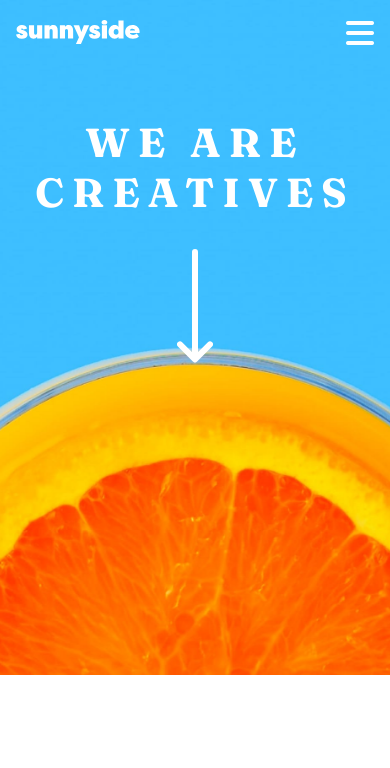
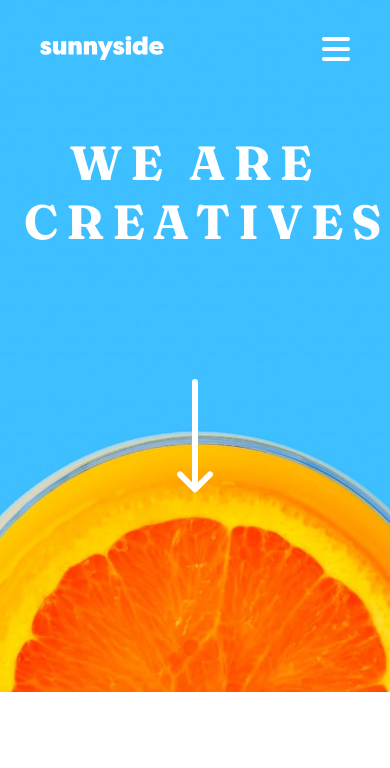
Before and after one commit to Joesexton9789/sunnyside-agency-landing-page, a plain HTML site: page index.html in a window 390 px wide. Shown: the top 768 px of the page. Drawn offline with Linux system fonts and the light colour scheme.

Commit message:
media quereies

```diff
--- a/style.css
+++ b/style.css
@@ -26,10 +26,12 @@ body {
 
 header {
   background-image: url('./images/desktop/image-header.jpg');
-  background-position: center center;
+  background-position: bottom center;
   background-repeat: no-repeat;
   background-size: cover;
-  min-height: 80vh;
+  /* min-height: 80vh; */
+  padding: 2rem 3rem;
+  padding-bottom: 28rem;
 }
 
 main {
@@ -84,7 +86,8 @@ li {
 }
 
 .nav-links a:hover {
-  background-color: var(--dark-blue);
+  background-color: var(--white);
+  color: var(--very-dark-desaturated-blue);
 }
 
 .title-section {
@@ -98,6 +101,7 @@ li {
 
 .title-section h1 {
   margin-bottom: 8rem;
+  font-size: 4rem;
 }
 
 .text-images {
@@ -402,4 +406,15 @@ footer ul {
     width: 100%;
     height: auto;
   }
+
+  .title-section h1 {
+    margin-bottom: 8rem;
+    font-size: 3rem;
+  }
+
+  header {
+    background-image: url('./images/mobile/image-header.jpg');
+    padding: 1rem 1.5rem;
+    padding-bottom: 12rem;
+  }
 }
```
